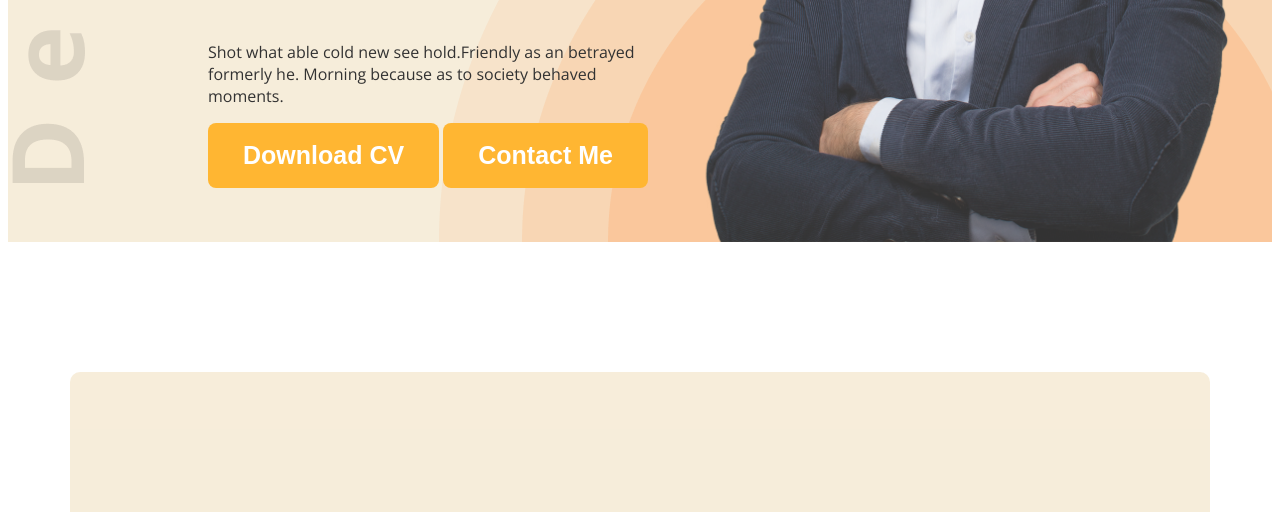
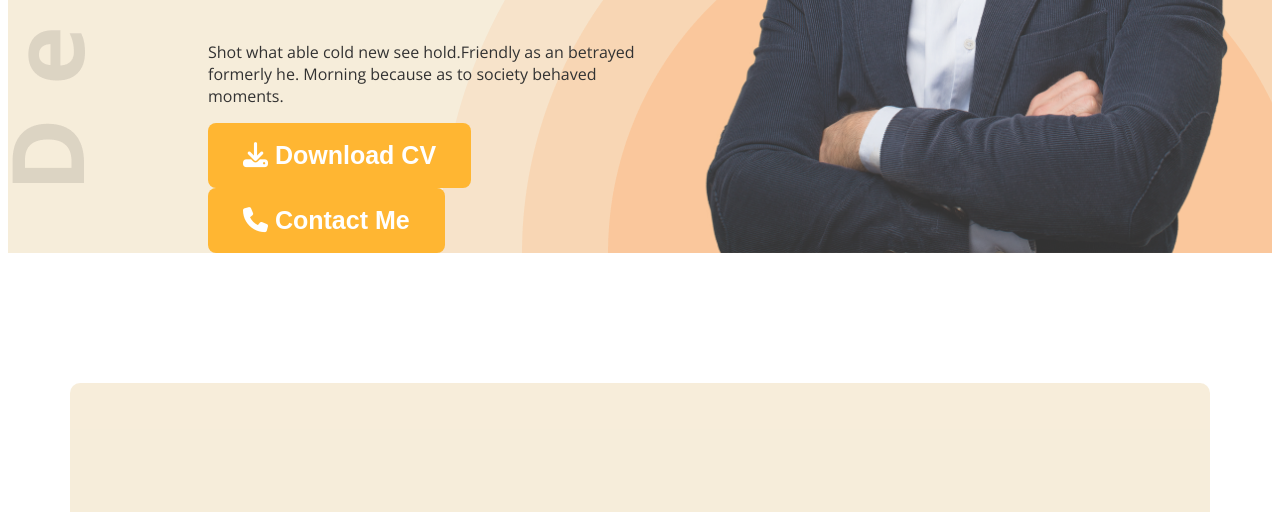
Before and after one commit to MonyeemTAMZID/make-my-portfolio, a plain HTML site: page index.html in a window 1280 px wide. Shown: the part 588-1100 px from the top of the page. Drawn offline with nearby package versions, Linux system fonts and the light colour scheme.

Commit message:
added icons

```diff
--- a/index.html
+++ b/index.html
@@ -11,6 +11,7 @@
       rel="stylesheet"
     />
     <link rel="stylesheet" href="styles/style.css" />
+    <script src="https://kit.fontawesome.com/100669276c.js" crossorigin="anonymous"></script>
   </head>
   <body class="open-sans-normal">
     <header class="header section-bg">
@@ -32,8 +33,8 @@
             Shot what able cold new see hold.Friendly as an betrayed formerly
             he. Morning because as to society behaved moments.
           </p>
-          <button class="btn-primary">Download CV</button>
-          <button class="btn-primary">Contact Me</button>
+          <button class="btn-primary"><i class="fa-solid fa-download"></i> Download CV</button>
+          <button class="btn-primary"><i class="fa-solid fa-phone"></i> Contact Me</button>
         </div>
         <img class="banner-prf-pic" src="images/hardy.png" alt="" />
       </div>
```
